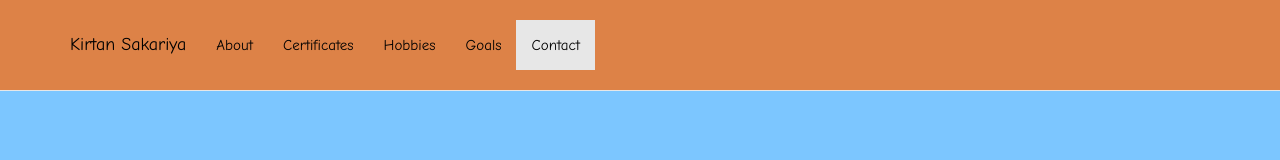
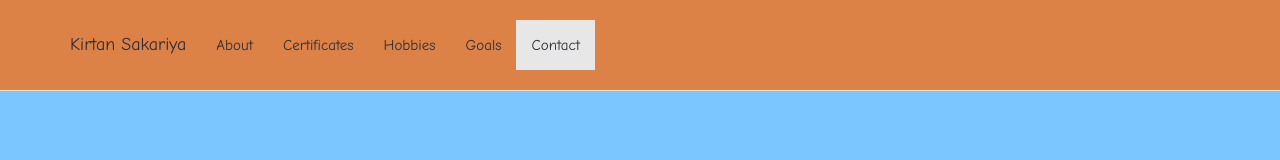
Before and after one commit to kirtansakariya/kirtansakariya.github.io, a website: page index.html in a window 1280 px wide. Shown: the top 160 px of the page. Drawn offline with Linux system fonts and the light colour scheme.

Commit message:
updated shade of color for nav bar

```diff
--- a/index.html
+++ b/index.html
@@ -40,7 +40,7 @@
                     <span class="icon-bar"></span>
                     <span class="icon-bar"></span>
                 </button>
-                <a class="navbar-brand page-scroll" href="#page-top" style="color:black">Kirtan Sakariya</a>
+                <a class="navbar-brand page-scroll" href="#page-top" style="color:#2f2c38">Kirtan Sakariya</a>
             </div>
 
             <!-- Collect the nav links, forms, and other content for toggling -->
@@ -51,19 +51,19 @@
                         <a class="page-scroll" href="#page-top"></a>
                     </li>
                     <li>
-                        <a class="page-scroll" href="#about" style="color:black">About</a>
+                        <a class="page-scroll" href="#about" style="color:#2f2c38">About</a>
                     </li>
                     <li>
-                        <a class="page-scroll" href="#certificates" style="color:black">Certificates</a>
+                        <a class="page-scroll" href="#certificates" style="color:#2f2c38">Certificates</a>
                     </li>
                     <li>
-                        <a class="page-scroll" href="#hobbies" style="color:black">Hobbies</a>
+                        <a class="page-scroll" href="#hobbies" style="color:#2f2c38">Hobbies</a>
                     </li>
                     <li>
-                        <a class="page-scroll" href="#goals" style="color:black">Goals</a>
+                        <a class="page-scroll" href="#goals" style="color:#2f2c38">Goals</a>
                     </li>
                     <li>
-                        <a class="page-scroll" href="#contact" style="color:black">Contact</a>
+                        <a class="page-scroll" href="#contact" style="color:#2f2c38">Contact</a>
                     </li>
                 </ul>
             </div>
```
